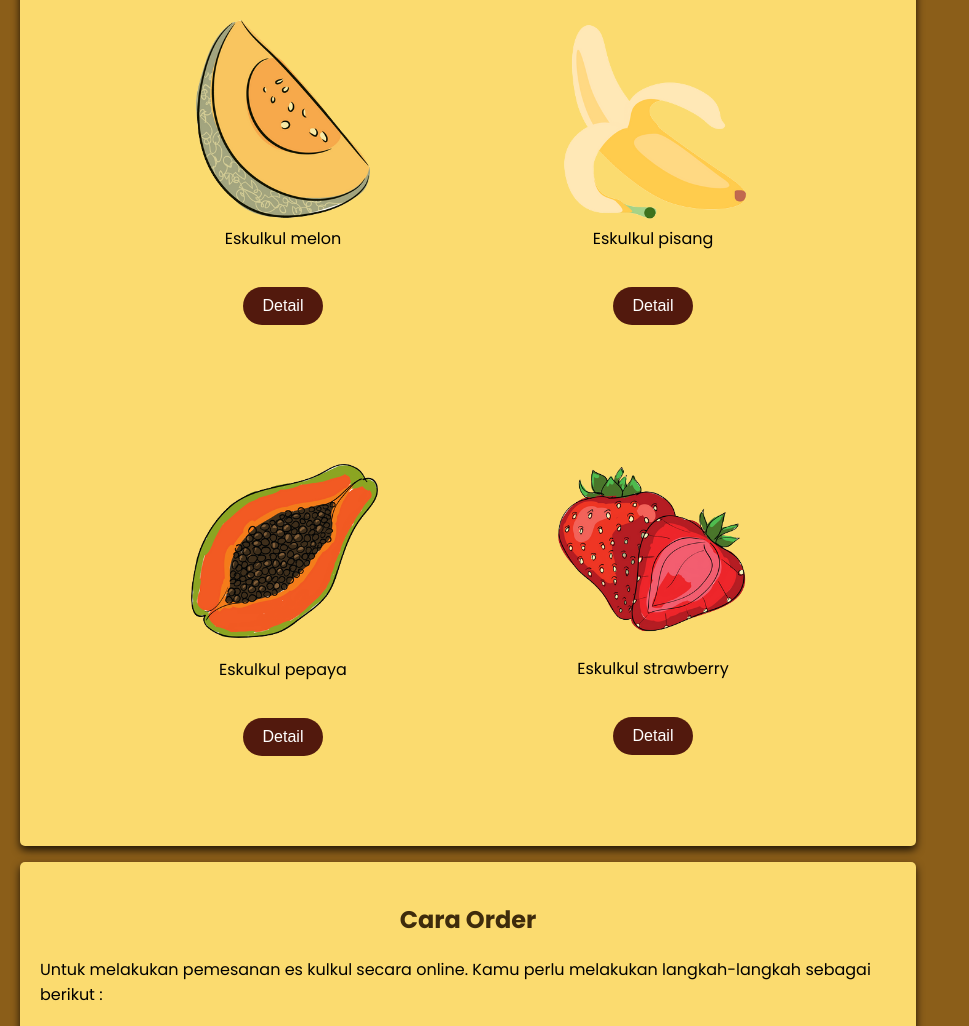
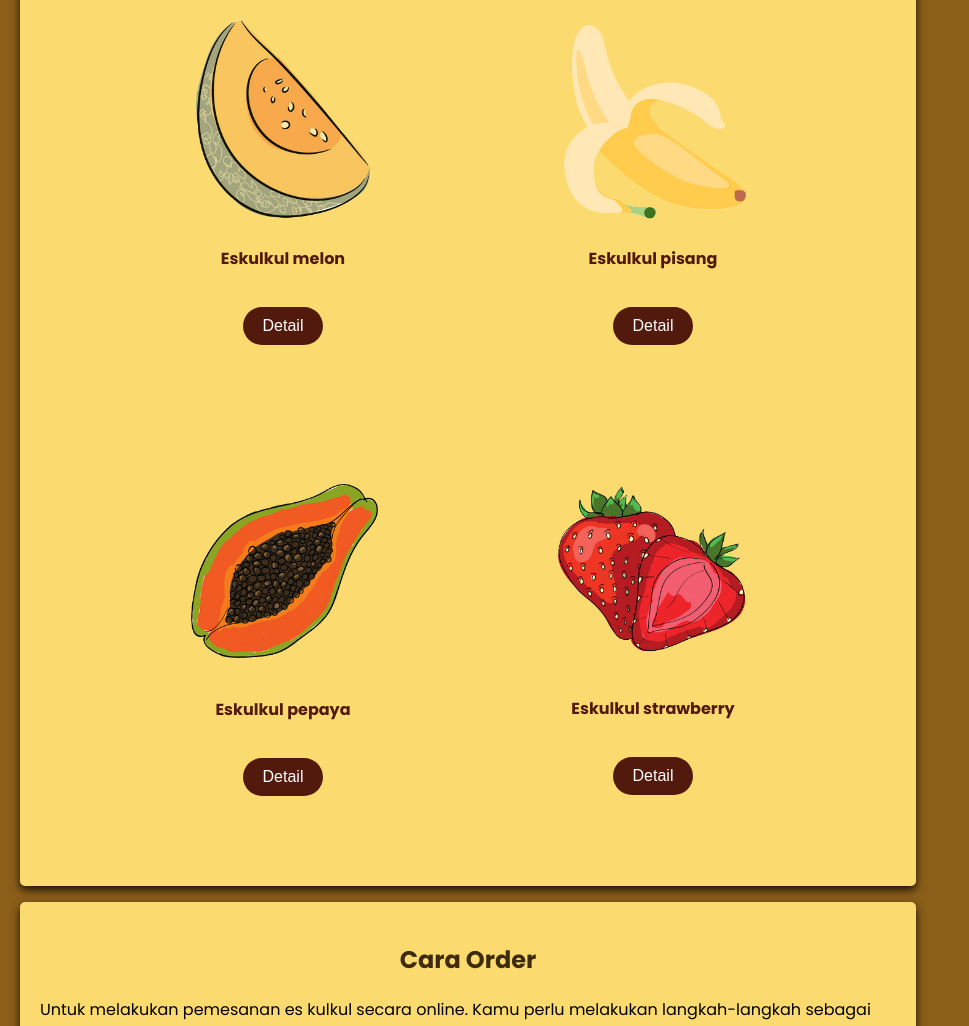
Before and after one commit to msyaifulbhr/submission-syaiful-web-dasar, a plain HTML site: page index.html in a window 1280 px wide. Shown: the part 1356-2382 px from the top of the page, without its empty margins (0-969 px from the left). Drawn offline with Linux system fonts and the light colour scheme.

Commit message:
ubah figcaption

```diff
--- a/assets/styles/style.css
+++ b/assets/styles/style.css
@@ -151,9 +151,10 @@ header {
     width: 200px;
 }
 
-.item-img h3 {
+.item-img figcaption {
     color: #52190D;
     margin-top: 20px;
+    font-weight: bold;
 }
 
 .detail-button {
```
Lines whose indentation alone changed are shown as unchanged.
